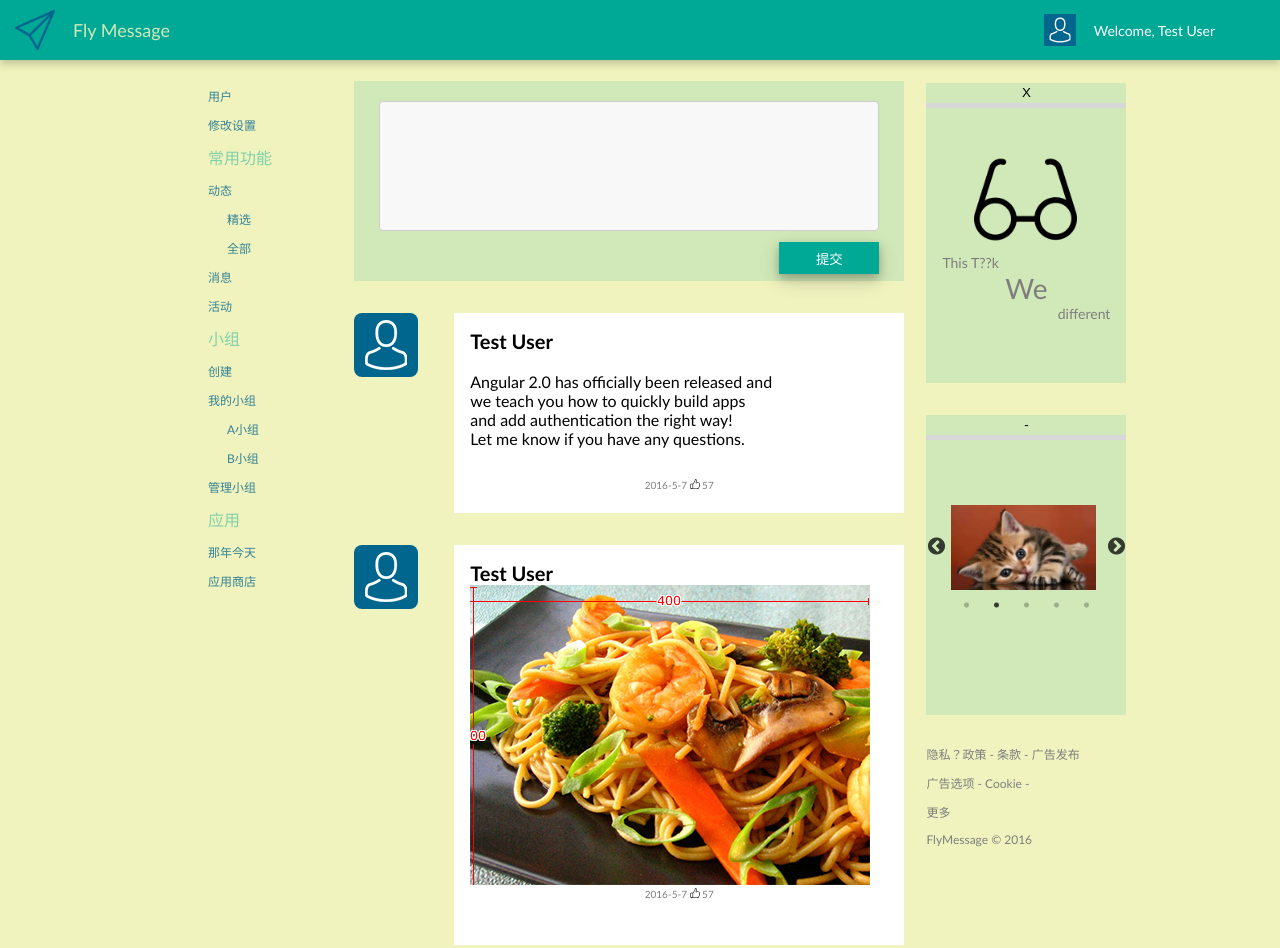
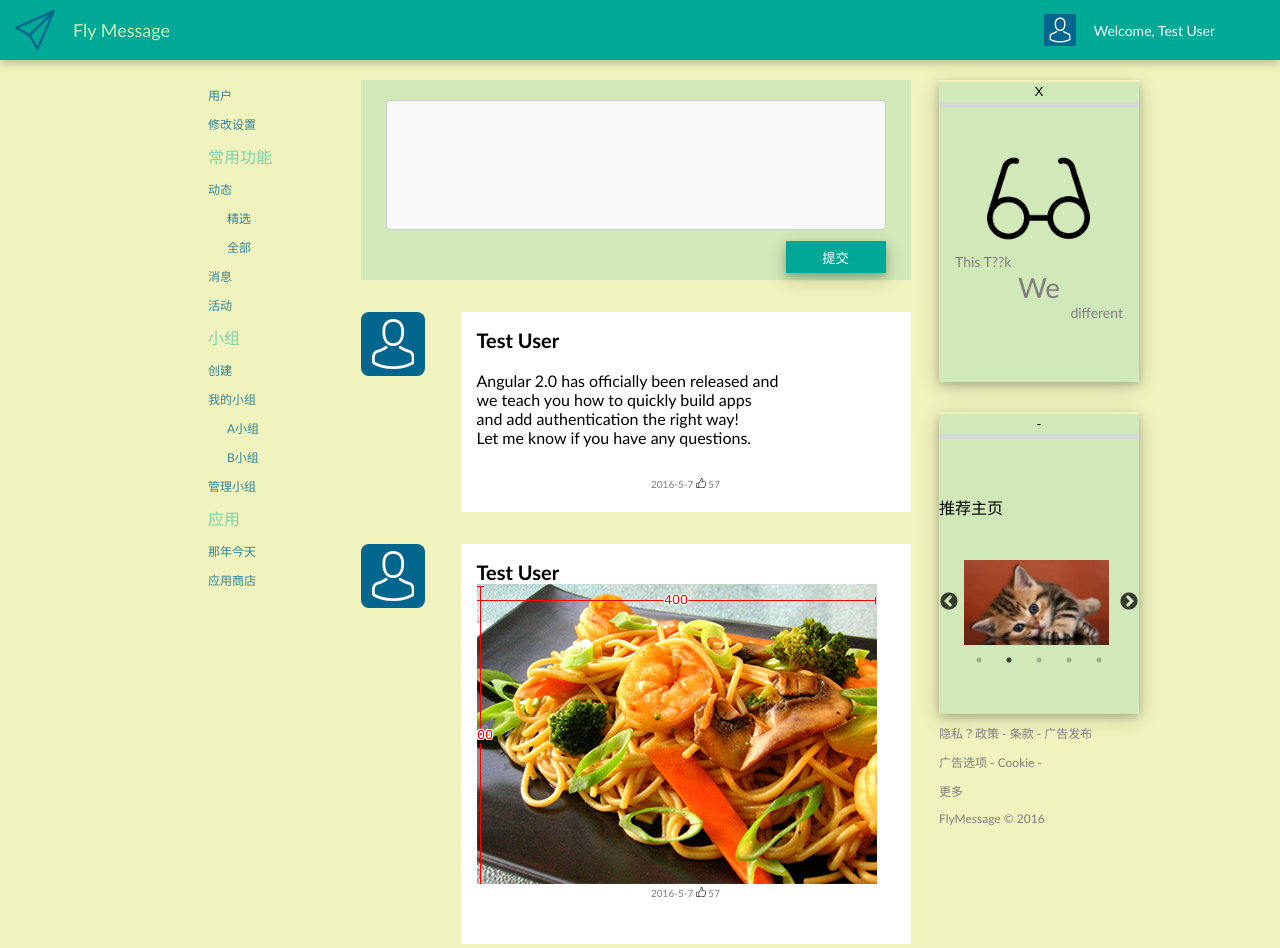
Before and after one commit to Ph-Li/NightTest, a plain HTML site: page index.html in a window 1280 px wide. Shown: the top 948 px of the page. Drawn offline with nearby package versions, Linux system fonts and the light colour scheme.

Commit message:
fixbug
修复布局的bug & 修改细节

```diff
--- a/index.html
+++ b/index.html
@@ -129,6 +129,7 @@
 			<div id="window-2">
 				<input type="button" class="btn-x" value="-" onclick="collapse()">
 				<div class="window-body">
+					<p class="title">推荐主页</p>
 					<div id="carousel">
 						<div class="slc">
 							<div><img width="145" height="85" src="asset/01.jpg"></div>
--- a/style/local-style.css
+++ b/style/local-style.css
@@ -11,6 +11,8 @@ body {
 
 .header {
     display: flex;
+    position: fixed;
+    top: 0;
     justify-content: space-between;
     width: 100%;
     height: 60px;
@@ -56,8 +58,9 @@ body {
     display: flex;
     -webkit-flex-flow: row wrap;
     flex-flow: row wrap;
+    min-width: 947px;
     height: 100%;
-    margin: 21px 12% 0 15%;
+    margin: 80px 12% 0 15%;
 }
 
 .sidebar-container {
@@ -184,7 +187,7 @@ div.col-right {
 #window-1 {
     height: 300px;
     margin-bottom: 32px;
-    /* box-shadow: 0 4px 8px 0 rgba(0, 0, 0, 0.2), 0 6px 20px 0 rgba(0, 0, 0, 0.19); */
+    box-shadow: 0 4px 8px 0 rgba(0, 0, 0, 0.2), 0 6px 20px 0 rgba(0, 0, 0, 0.19);
 }
 
 .btn-x {
@@ -265,19 +268,27 @@ div.col-right {
 
 #window-2 {
     height: 300px;
-    margin-bottom: 32px;
+    margin-bottom: 12px;
     /* background: #f0f0f0; */
-    /* box-shadow: 0 4px 8px 0 rgba(0, 0, 0, 0.2), 0 6px 20px 0 rgba(0, 0, 0, 0.19); */
+    box-shadow: 0 4px 8px 0 rgba(0, 0, 0, 0.2), 0 6px 20px 0 rgba(0, 0, 0, 0.19);
+}
+
+#window-2 .title {
+
 }
 
 #carousel {
     padding: 25px;
 }
 
-#info, #info a {
+#info {
+    color: #7e7e7e;
+    font-size: 12px;
+}
+
+#info a {
     color: #7e7e7e;
     text-decoration: none;
-    font-size: 12px;
 }
 
 .slick-prev:before, .slick-next:before {
```
